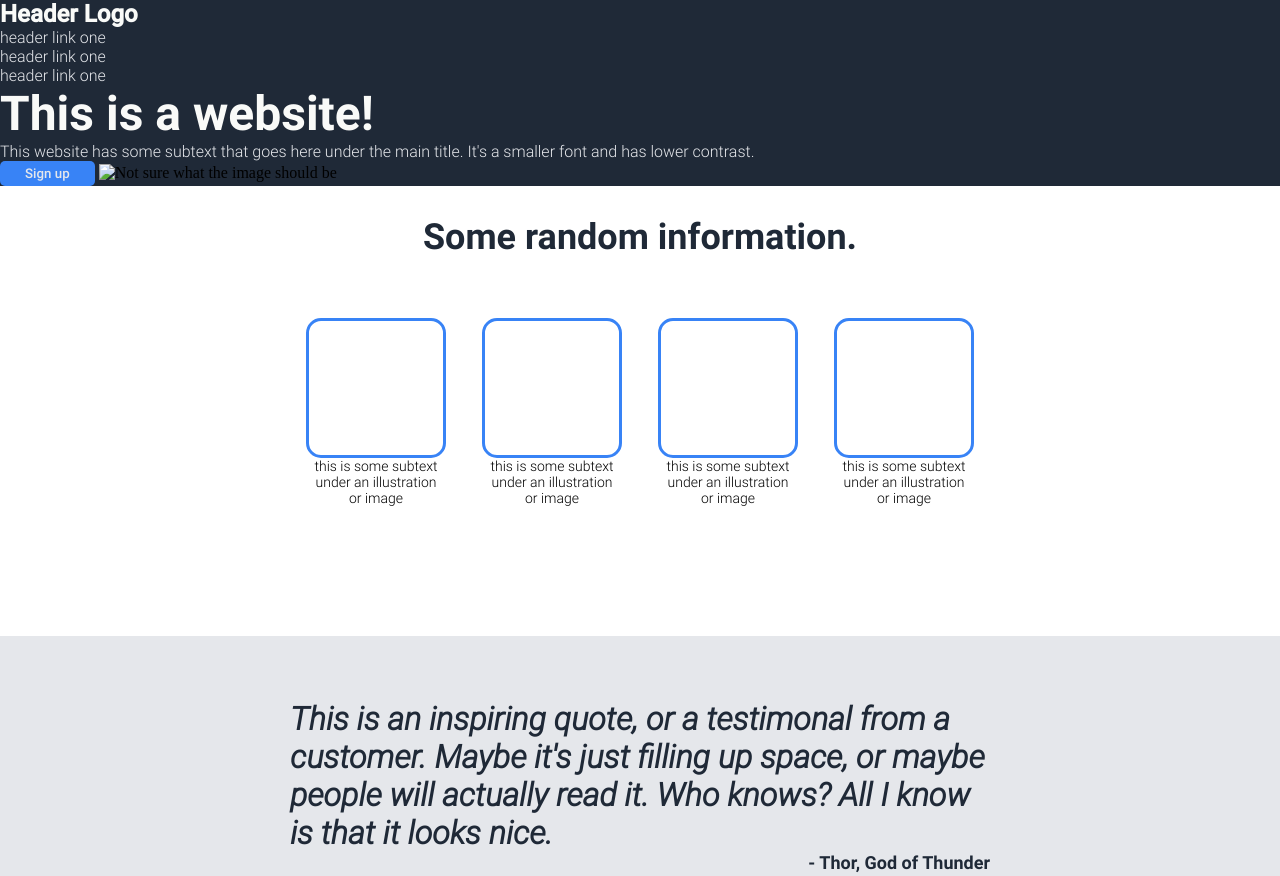
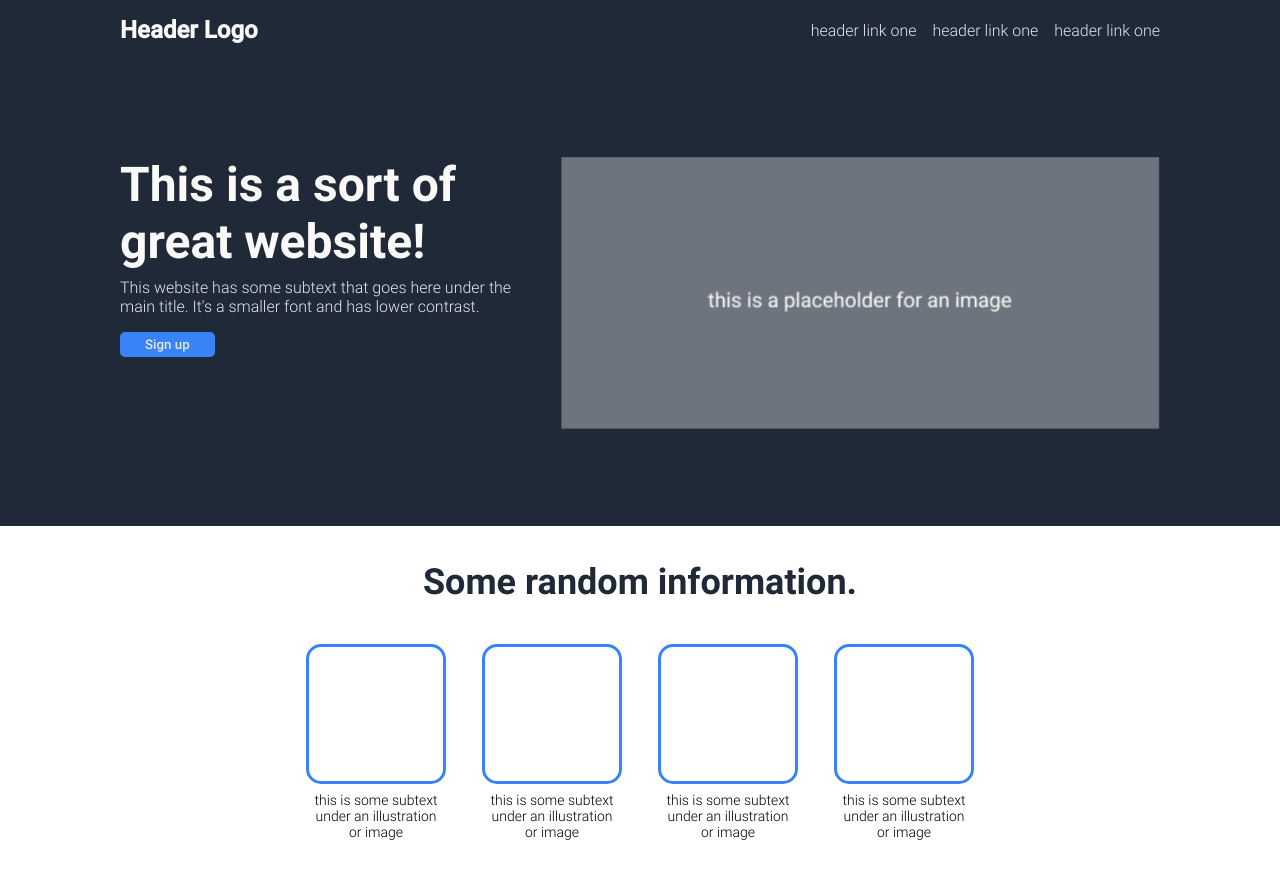
Before and after one commit to rosieosie/odin-landing-page, a plain HTML site: page index.html in a window 1280 px wide. Shown: the top 876 px of the page. Drawn offline with Linux system fonts and the light colour scheme.

Commit message:
finish website
added CSS including Flexbox to header and about sections to match reference

```diff
--- a/index.html
+++ b/index.html
@@ -19,10 +19,12 @@
 </div>
 
 <div class="about">
-    <h1>This is a website!</h1>
+    <div id="about-left">
+    <h1>This is a sort of great website!</h1>
     <p class="secondary-text">This website has some subtext that goes here under the main title. It's a smaller font and has lower contrast.</p>
     <button>Sign up</button>
-    <img src="#" alt="Not sure what the image should be">
+    </div>
+    <img src="./image-placeholder-v2.png" alt="Not sure what the image should be">
 </div>
 
 <div class="info">
--- a/styles.css
+++ b/styles.css
@@ -41,6 +41,8 @@
 
 ul {
     list-style-type: none;
+    display: flex;
+    gap: 16px;
 }
 
 a {
@@ -160,13 +162,14 @@ button {
     flex-direction: column;
     justify-content: space-around;
     align-items: center;
-    height: 450px;
+    height: 400px;
 }
 
 #info-grid {
     display: flex;
     gap: 36px;
-    margin-bottom: 100px;
+    margin-top: -30px;
+    margin-bottom: 50px;
 }
 
 .figure {
@@ -179,4 +182,38 @@ button {
 
 .figure p {
     width: 130px;
+    margin-top: 8px;
 }
+
+.header {
+    display: flex;
+    justify-content: space-between;
+    align-items: center;
+    padding-top: 16px;
+    padding-bottom: 16px;
+    padding-left: 120px;
+    padding-right: 120px;
+    gap: 36px;
+}
+
+.about {
+    display: flex;
+    padding-top: 96px;
+    padding-bottom: 96px;
+    padding-left: 120px;
+    padding-right: 120px;
+    gap: 48px;
+}
+
+.about h1 {
+    margin-bottom: 8px;
+}
+
+.about button {
+    margin-top: 16px;
+}
+
+img {
+    width: 600px;
+    height: auto;
+}
```
Also changed, not shown: image-placeholder-v2.png (added).
